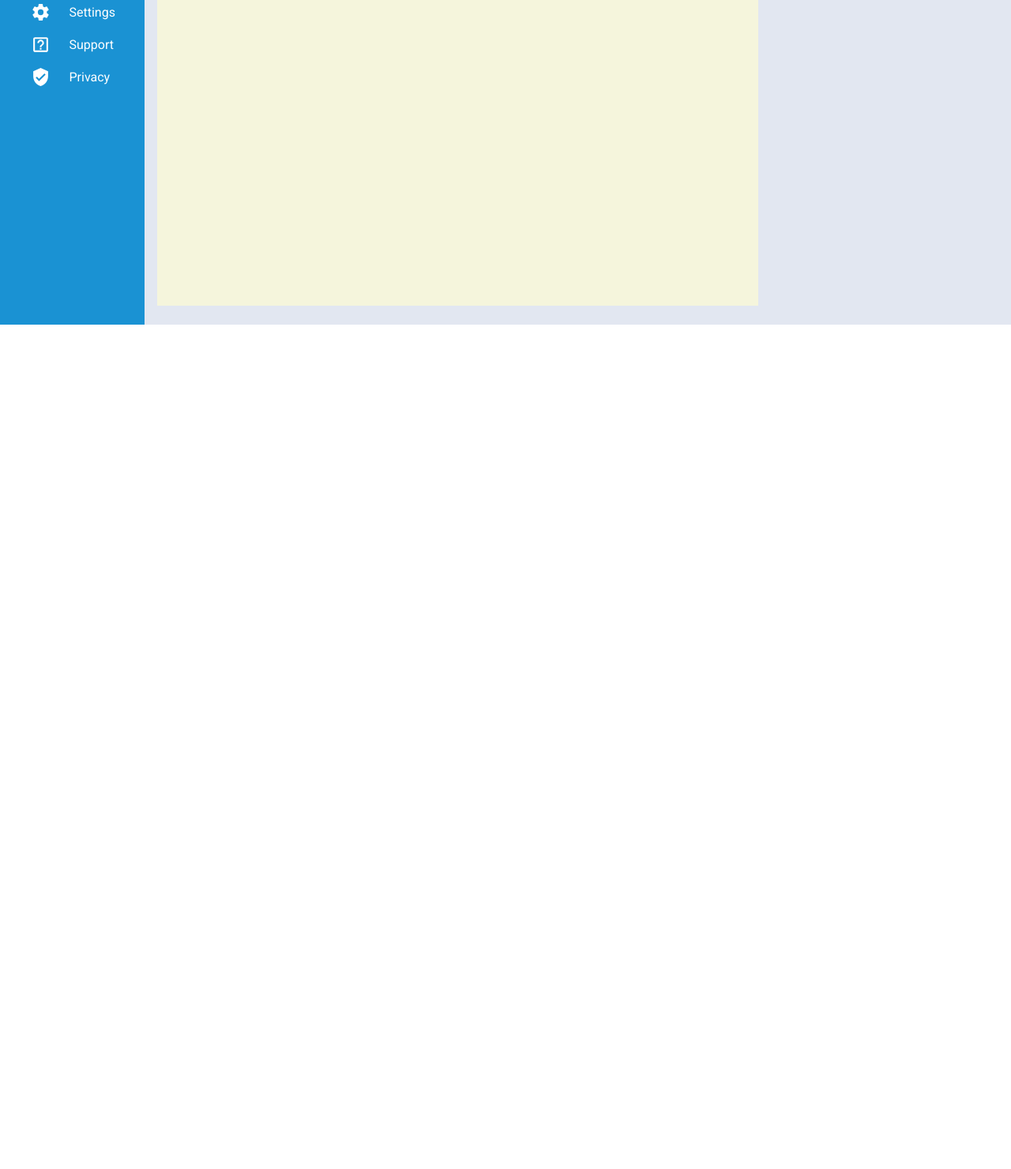
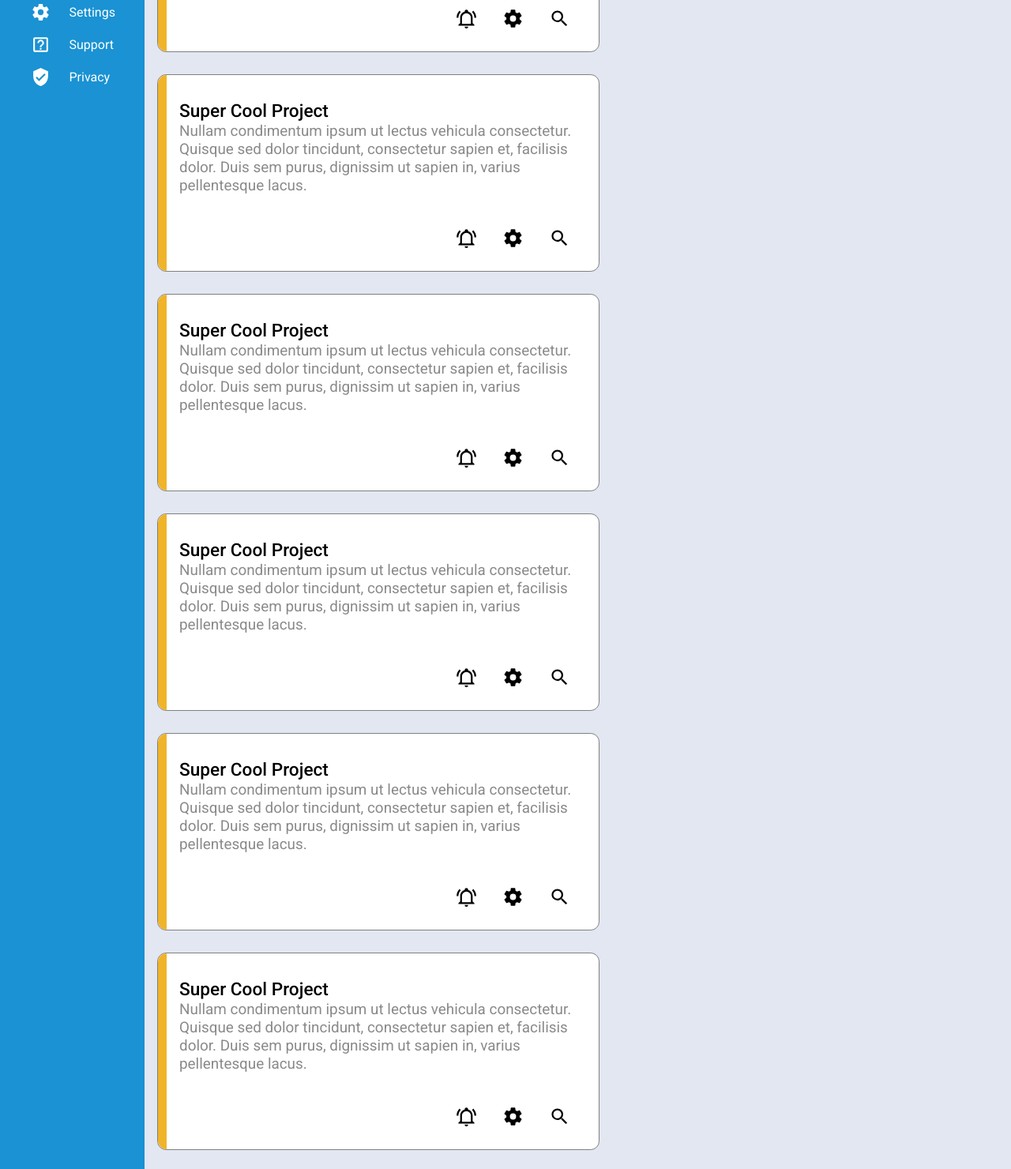
Before and after one commit to eyon24/TOD-Admin-Dashboard, a plain HTML site: page index.html in a window 1280 px wide. Shown: the part 389-1869 px from the top of the page at 79% size. Before the commit the page ends 800 px from the top, so only its background shows below. Drawn offline with Linux system fonts and the light colour scheme.

Commit message:
projects added

```diff
--- a/index.html
+++ b/index.html
@@ -93,29 +93,110 @@
       </div>
       <div class="content">
         <div class="projects">
+          <span class="projects-title">Your Projects</span>
+          <div class="project-card-container">
             <div class="card">
-            <span class="title"></span>
-            <p class="description"></p>
+              <div class="card-colorline"></div>
+              <div class="project-card-info">
+                <span class="title">Super Cool Project</span>
+                <p class="description">
+                  Nullam condimentum ipsum ut lectus vehicula consectetur.
+                  Quisque sed dolor tincidunt, consectetur sapien et, facilisis
+                  dolor. Duis sem purus, dignissim ut sapien in, varius
+                  pellentesque lacus.
+                </p>
+              </div>
+              <div class="card-btns">
+                <img src="./images/bell-ring-outline.svg" alt="" />
+                <img src="./images/cog.svg" alt="" />
+                <img src="./images/magnify.svg" alt="" />
+              </div>
             </div>
             <div class="card">
-            <span class="title"></span>
-            <p class="description"></p>
+              <div class="card-colorline"></div>
+              <div class="project-card-info">
+                <span class="title">Super Cool Project</span>
+                <p class="description">
+                  Nullam condimentum ipsum ut lectus vehicula consectetur.
+                  Quisque sed dolor tincidunt, consectetur sapien et, facilisis
+                  dolor. Duis sem purus, dignissim ut sapien in, varius
+                  pellentesque lacus.
+                </p>
+              </div>
+              <div class="card-btns">
+                <img src="./images/bell-ring-outline.svg" alt="" />
+                <img src="./images/cog.svg" alt="" />
+                <img src="./images/magnify.svg" alt="" />
+              </div>
             </div>
             <div class="card">
-            <span class="title"></span>
-            <p class="description"></p>
+              <div class="card-colorline"></div>
+              <div class="project-card-info">
+                <span class="title">Super Cool Project</span>
+                <p class="description">
+                  Nullam condimentum ipsum ut lectus vehicula consectetur.
+                  Quisque sed dolor tincidunt, consectetur sapien et, facilisis
+                  dolor. Duis sem purus, dignissim ut sapien in, varius
+                  pellentesque lacus.
+                </p>
+              </div>
+              <div class="card-btns">
+                <img src="./images/bell-ring-outline.svg" alt="" />
+                <img src="./images/cog.svg" alt="" />
+                <img src="./images/magnify.svg" alt="" />
+              </div>
             </div>
             <div class="card">
-            <span class="title"></span>
-            <p class="description"></p>
+              <div class="card-colorline"></div>
+              <div class="project-card-info">
+                <span class="title">Super Cool Project</span>
+                <p class="description">
+                  Nullam condimentum ipsum ut lectus vehicula consectetur.
+                  Quisque sed dolor tincidunt, consectetur sapien et, facilisis
+                  dolor. Duis sem purus, dignissim ut sapien in, varius
+                  pellentesque lacus.
+                </p>
+              </div>
+              <div class="card-btns">
+                <img src="./images/bell-ring-outline.svg" alt="" />
+                <img src="./images/cog.svg" alt="" />
+                <img src="./images/magnify.svg" alt="" />
+              </div>
             </div>
             <div class="card">
-            <span class="title"></span>
-            <p class="description"></p>
+              <div class="card-colorline"></div>
+              <div class="project-card-info">
+                <span class="title">Super Cool Project</span>
+                <p class="description">
+                  Nullam condimentum ipsum ut lectus vehicula consectetur.
+                  Quisque sed dolor tincidunt, consectetur sapien et, facilisis
+                  dolor. Duis sem purus, dignissim ut sapien in, varius
+                  pellentesque lacus.
+                </p>
+              </div>
+              <div class="card-btns">
+                <img src="./images/bell-ring-outline.svg" alt="" />
+                <img src="./images/cog.svg" alt="" />
+                <img src="./images/magnify.svg" alt="" />
+              </div>
             </div>
             <div class="card">
-            <span class="title"></span>
-            <p class="description"></p>
+              <div class="card-colorline"></div>
+              <div class="project-card-info">
+                <span class="title">Super Cool Project</span>
+                <p class="description">
+                  Nullam condimentum ipsum ut lectus vehicula consectetur.
+                  Quisque sed dolor tincidunt, consectetur sapien et, facilisis
+                  dolor. Duis sem purus, dignissim ut sapien in, varius
+                  pellentesque lacus.
+                </p>
+              </div>
+              <div class="card-btns">
+                <img src="./images/bell-ring-outline.svg" alt="" />
+                <img src="./images/cog.svg" alt="" />
+                <img src="./images/magnify.svg" alt="" />
+              </div>
+            </div>
           </div>
         </div>
         <div class="announcements"></div>
--- a/styles.css
+++ b/styles.css
@@ -15,7 +15,7 @@
   font-size: 16px;
   display: grid;
   grid-template-columns: 1fr 6fr;
-  grid-template-rows: 1fr 4.75fr;
+  grid-template-rows: 1fr 7fr;
 }
 
 .container .header {
@@ -23,7 +23,7 @@
   display: grid;
   grid-template-columns: 1.7fr 1fr;
   grid-template-rows: 1fr 1.75fr;
-  row-gap: 0.5rem;
+  row-gap: 0.2rem;
   padding: 1rem 3rem;
 }
 
@@ -162,8 +162,71 @@
 }
 
 .container .content .projects {
-  background-color: beige;
   grid-row: 1 / 3;
+  display: flex;
+  flex-direction: column;
+  gap: 0.5rem;
+}
+
+.container .content .projects .projects-title {
+  font-size: 1.5em;
+  font-weight: 500;
+}
+
+.container .content .projects .project-card-container {
+  display: grid;
+  grid-template-columns: repeat(auto-fill, minmax(450px, 560px));
+  justify-content: space-between;
+  gap: 1.75rem;
+}
+
+.container .content .projects .project-card-container .card {
+  height: 250px;
+  border: 1px solid gray;
+  border-radius: 0.7rem;
+  background-color: #ffffff;
+  display: grid;
+  grid-template-columns: 0.7rem 1fr;
+  grid-template-rows: 3.5fr 1fr;
+}
+
+.container .content .projects .project-card-container .card .card-colorline {
+  grid-row: 1 / end;
+  grid-column: 1;
+  background-color: #f0b42a;
+  border-radius: 0.7rem 0 0 0.7rem;
+}
+
+.container .content .projects .project-card-container .card .project-card-info {
+  padding-top: 2rem;
+  padding-left: 1rem;
+  font-size: 1.18em;
+  color: #8a8a8a;
+}
+
+.container
+  .content
+  .projects
+  .project-card-container
+  .card
+  .project-card-info
+  .title {
+  font-weight: 500;
+  font-size: 1.2em;
+  color: #000000;
+}
+
+.container .content .projects .project-card-container .card .card-btns {
+  display: flex;
+  justify-content: end;
+  align-items: start;
+  gap: 2rem;
+  padding-right: 2.25rem;
+}
+
+.container .content .projects .project-card-container .card .card-btns img {
+  width: 27px;
+  height: 27px;
 }
 
 .container .content .announcements {
```
Lines whose indentation alone changed are shown as unchanged.
